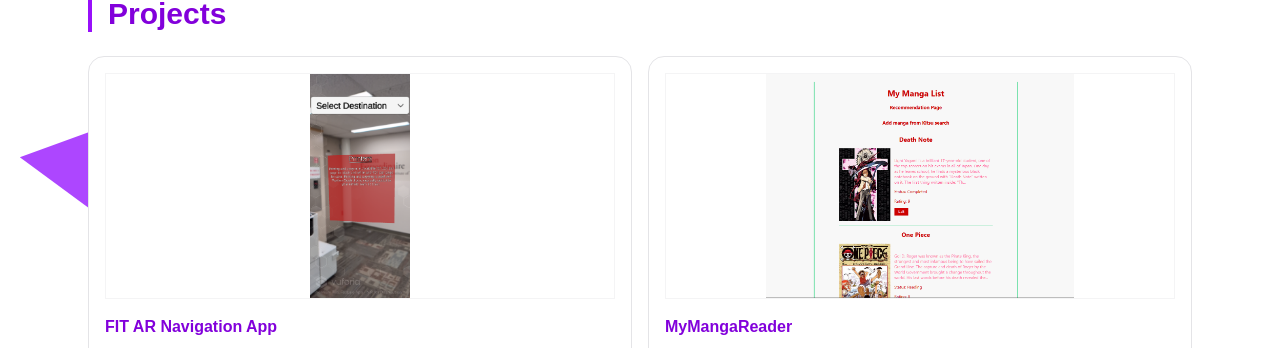
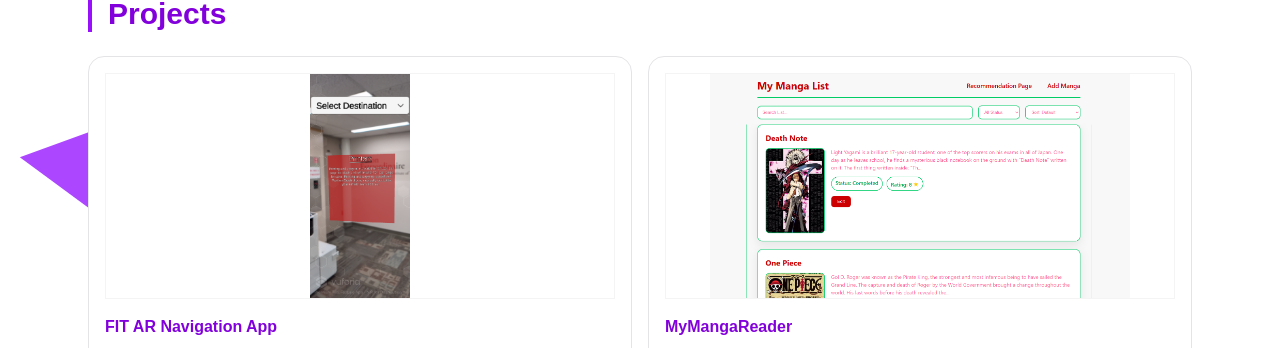
Before and after one commit to Dvizee/Vincenzo-portfolio, a Next.js app: page / in a window 1280 px wide. Shown: the part 676-1024 px from the top of the page. Built offline with nearby package versions, Linux system fonts and the light colour scheme.

Commit message:
Changed MyMangaReader Image

```diff
--- a/src/app/page.tsx
+++ b/src/app/page.tsx
@@ -107,7 +107,7 @@ export default function Home() {
         title="MyMangaReader"
         desc="Full-stack manga tracking web app built with Next.js and Node.js that allows users to search, track, rate, and manage manga using data from the Kitsu API."
         tags={["Next.js", "Node", "Docker"]}
-        image="/images/MyMangaReaderList.png"
+        image="/images/MMRL.png"
         link="https://github.com/jacobhallburns/MyMangaReader"
       />
       <ProjectCard
```
Also changed, not shown: public/images/MMRL.png (added).
